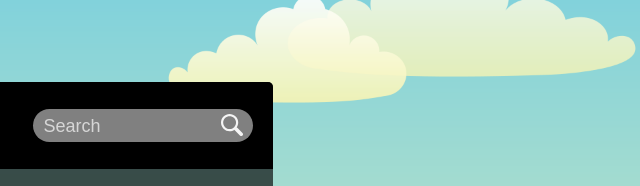
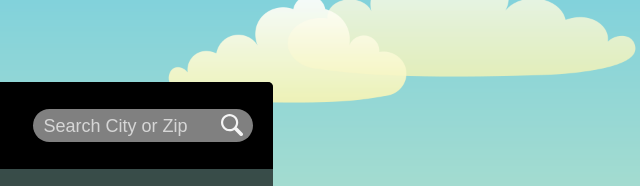
Before and after one commit to dukdukg00se/weather-app, a website built with webpack: page dist/index.html in a window 1280 px wide. Shown: the top 186 px of the page, 611-1251 px from the left. Built offline with nearby package versions, Linux system fonts and the light colour scheme.

Commit message:
Add page icon and adjust input attributes

```diff
--- a/dist/index.html
+++ b/dist/index.html
@@ -7,6 +7,7 @@
     <title>Weather App</title>
     <link href="reset.css" rel="stylesheet" />
     <link href="styles.css" rel="stylesheet" />
+    <link href="../src/modules/detailed/images/cloudy-day.svg" rel="icon">
     <script src="main.js" defer></script>
   </head>
   <body>
@@ -21,7 +22,7 @@
           <div>
             <div id="search-box">
               <label for="search-input">Search</label>
-              <input id="search-input" type="text" placeholder="Search" />
+              <input id="search-input" type="text" placeholder="Search City or Zip" autocomplete="off"/>
               <img
                 id="search"
                 src="../src/modules/detailed/images/magnify-glass.svg"
```
